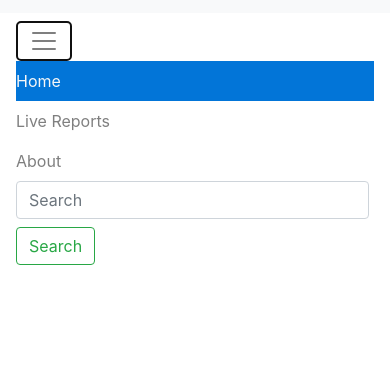
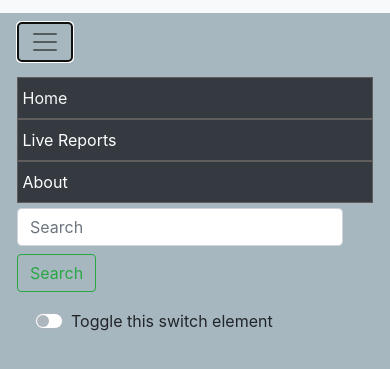
Before and after one commit to Darkmift/CoinGeckoApiApp, a plain HTML site: page index.html in a window 390 px wide. Both pictures are taken after a click on the button "Toggle navigation". Shown: the part 75-444 px from the top of the page. Drawn offline with Linux system fonts and the light colour scheme.

Commit message:
added css & js for hamburger menu visual

```diff
--- a/index.html
+++ b/index.html
@@ -11,7 +11,8 @@
 </head>
 
 <body>
-
+  <div class="container-fluid">
+    <!-- header brand&logo -->
     <nav class="navbar justify-content-between bg-light" style="background-color: #E8ECEF;">
       <h1 class="navbar-text mr-auto" style="font-weight: 300;">
         Cryptonite
@@ -21,29 +22,47 @@
       </a>
     </nav>
 
-  <div class="navbar navbar-expand-lg navbar-light">
+    <!-- links and search -->
+    <nav class="navbar navbar-expand-lg navbar-light row" style="margin:1px;">
       <button class="navbar-toggler" type="button" data-toggle="collapse" data-target="#navbarNav"
         aria-controls="navbarNav" aria-expanded="false" aria-label="Toggle navigation">
         <span class="navbar-toggler-icon"></span>
       </button>
-    <div class="collapse navbar-collapse" id="navbarNav">
+      <div class="collapse navbar-collapse" style="margin-top: 15px;" id="navbarNav">
         <ul class="navbar-nav">
           <li class="nav-item active">
-          <a class="nav-link active" href="#">Home <span class="sr-only">(current)</span></a>
+            <a class="nav-link active" href="#">&nbsp;Home <span class="sr-only">(current)</span></a>
           </li>
           <li class="nav-item">
-          <a class="nav-link" href="#">Live Reports</a>
+            <a class="nav-link" href="#">&nbsp;Live Reports</a>
           </li>
           <li class="nav-item">
-          <a class="nav-link" href="#">About</a>
+            <a class="nav-link" href="#">&nbsp;About</a>
           </li>
         </ul>
       </div>
-    <form class="form-inline">
+      <form class="form-inline col-xs-12 col-sm-9 col-md-3 row" style="margin-top: 5px;">
         <input class="form-control mr-sm-2" type="search" placeholder="Search" aria-label="Search">
         <button class="btn btn-outline-success my-2 my-sm-0" type="submit">Search</button>
       </form>
+    </nav>
+    <div class="row">
+      <div class="offset-1 col-11">
+
+        <div class="custom-control custom-switch">
+          <input type="checkbox" class="custom-control-input" id="customSwitch1">
+          <label class="custom-control-label" for="customSwitch1">Toggle this switch element</label>
         </div>
+
+      </div>
+
+    </div>
+
+
+
+
+  </div>
+
 
   <!-- script START -->
   <script src="./Lib/js/jquery-3.3.1.slim.min.js">
--- a/index.js
+++ b/index.js
@@ -1,4 +1,24 @@
-$('.navbar-nav .nav-link').click(function(){
-  $('.navbar-nav .nav-link').removeClass('active');
-  $(this).addClass('active');
+//toggle active css
+$('.navbar-nav .nav-link').click(function() {
+    $('.navbar-nav .nav-link').removeClass('active');
+    $(this).addClass('active');
 })
+
+//fix css for hamburger menu
+$(window).resize(function() {
+    windowsize = $(window).width();
+    if (windowsize > 990) {
+        $(".nav-link")
+            .removeClass('nav-item-small bg-dark')
+            .css('margin:0;')
+    }
+});
+
+$(".navbar-toggler-icon").click(function() {
+    windowsize = $(window).width();
+    if (windowsize < 990) {
+        $(".nav-link")
+            .addClass('nav-item-small bg-dark')
+    }
+});
+//fix css for hamburger menu -end
--- a/styles.css
+++ b/styles.css
@@ -1,3 +1,14 @@
+body {
+  background: #a7b7bf !important;
+}
+
+.container-fluid {
+  padding-right: 0;
+  padding-left: 0;
+  margin-right: auto;
+  margin-left: auto
+}
+
 .imgLogo {
   max-width: 8vw;
   height: auto;
@@ -7,3 +18,11 @@
   background-color: #0275d8;
   color: #f7f7f7 !important;
 }
+
+/*
+adjust css when hamburger menu is used
+*/
+.nav-item-small {
+  border: 1px solid rgb(97, 93, 93);
+  color: white !important;
+}
```
Lines whose indentation alone changed are shown as unchanged.
